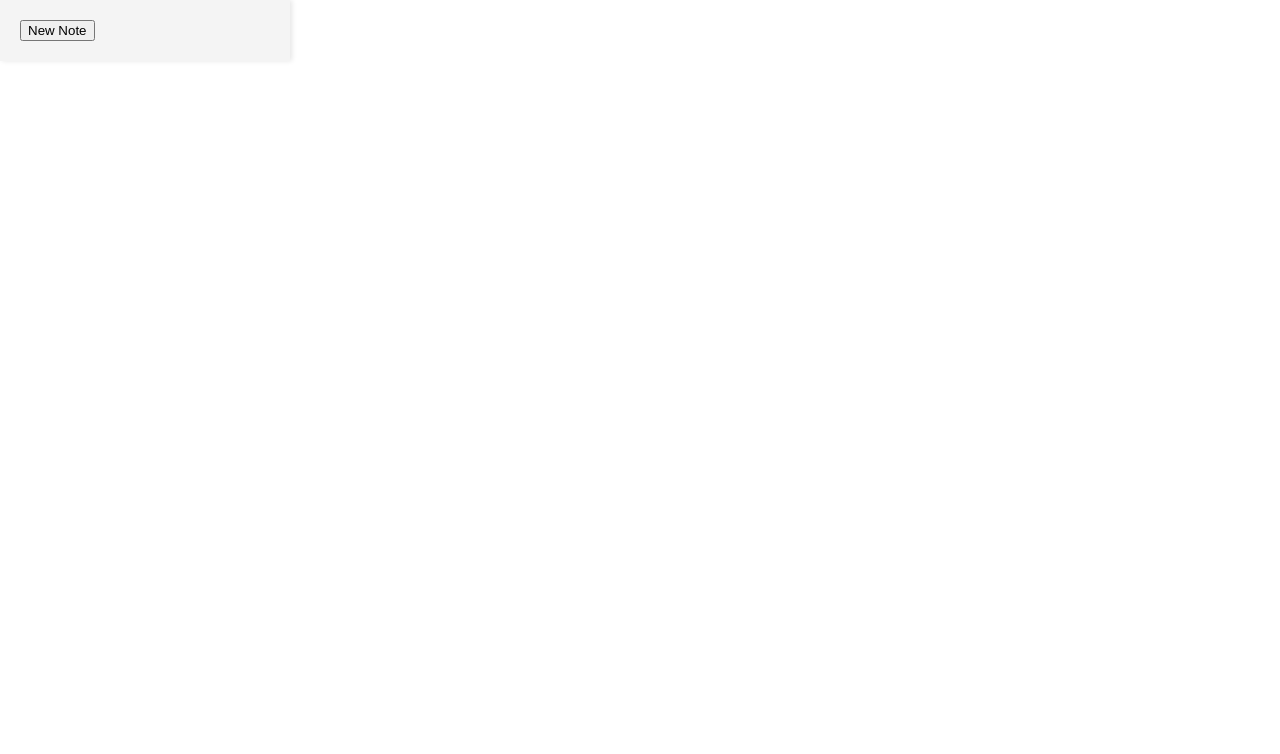
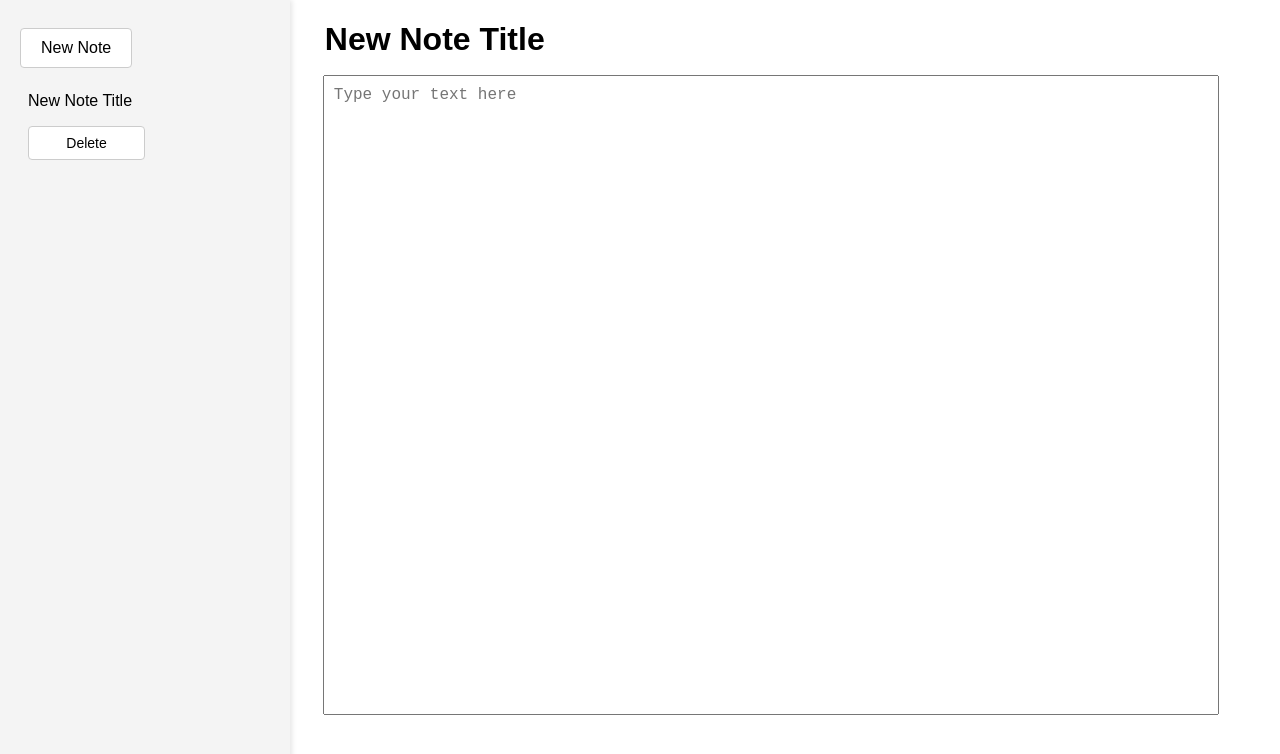
Before and after one commit to asd638796/dictee, a React (Vite) app: page / in a window 1280 px wide. Shown: the top 754 px of the page. Built offline with nearby package versions, Linux system fonts and the light colour scheme.

Commit message:
implement initial page layout, dynamic title change in sidebar

```diff
--- a/src/App.tsx
+++ b/src/App.tsx
@@ -7,31 +7,58 @@ import './index.css';
 
 interface Note {
   id: string;
+  title: string;
   body: string;
 }
 
 const App = (): React.JSX.Element => {
-  const [notes, setNotes] = useState<Note[]>(() => JSON.parse(localStorage.getItem('notes') || '[]'));
-  const [currentNoteId, setCurrentNoteId] = useState<string>((notes[0] && notes[0].id) || '');
+  const [notes, setNotes] = useState<Note[]>(() => {
+    const savedNotes = JSON.parse(localStorage.getItem('notes') || '[]');
+    return savedNotes.length > 0 ? savedNotes : [createInitialNote()];
+  });
+  const [currentNoteId, setCurrentNoteId] = useState<string>('');
 
   useEffect(() => {
     localStorage.setItem('notes', JSON.stringify(notes));
   }, [notes]);
 
+  useEffect(() => {
+    if (notes.length > 0 && !notes.find(note => note.id === currentNoteId)) {
+      setCurrentNoteId(notes[0].id);
+    }
+  }, [notes, currentNoteId]);
+
+  function createInitialNote(): Note {
+    return {
+      id: nanoid(),
+      title: "New Note Title",
+      body: ""
+    };
+  }
+
   function createNewNote(): void {
-    const newNote: Note = {
-      id: nanoid(),
-      body: "# Type your markdown note's title here"
-    };
+    const newNote: Note = createInitialNote();
     setNotes((prevNotes) => [newNote, ...prevNotes]);
     setCurrentNoteId(newNote.id);
   }
 
-  function updateNote(text: string): void {
+  function updateNoteTitle(title: string): void {
     setNotes((oldNotes) => {
       const newArray = oldNotes.map((note) => {
         if (note.id === currentNoteId) {
-          return { ...note, body: text };
+          return { ...note, title };
+        }
+        return note;
+      });
+      return [newArray.find(note => note.id === currentNoteId)!, ...newArray.filter(note => note.id !== currentNoteId)];
+    });
+  }
+
+  function updateNoteBody(body: string): void {
+    setNotes((oldNotes) => {
+      const newArray = oldNotes.map((note) => {
+        if (note.id === currentNoteId) {
+          return { ...note, body };
         }
         return note;
       });
@@ -44,9 +71,15 @@ const App = (): React.JSX.Element => {
   }
 
   function deleteNote(noteId: string): void {
-    setNotes((oldNotes) => oldNotes.filter(note => note.id !== noteId));
-    if (currentNoteId === noteId) {
-      setCurrentNoteId(notes[0]?.id || '');
+    if (notes.length > 1) {
+      setNotes((oldNotes) => oldNotes.filter(note => note.id !== noteId));
+      if (currentNoteId === noteId) {
+        setCurrentNoteId(notes[0]?.id || '');
+      }
+    } else {
+      const newNote = createInitialNote();
+      setNotes([newNote]);
+      setCurrentNoteId(newNote.id);
     }
   }
 
@@ -63,7 +96,11 @@ const App = (): React.JSX.Element => {
       </div>
       <div className="body-container">
         {currentNoteId && notes.length > 0 && (
-          <Body currentNote={findCurrentNote()} updateNote={updateNote} />
+          <Body
+            currentNote={findCurrentNote()}
+            updateNoteTitle={updateNoteTitle}
+            updateNoteBody={updateNoteBody}
+          />
         )}
       </div>
     </div>
--- a/src/components/Body.tsx
+++ b/src/components/Body.tsx
@@ -3,22 +3,39 @@ import React from 'react';
 
 interface Note {
   id: string;
+  title: string;
   body: string;
 }
 
 interface BodyProps {
   currentNote: Note | undefined;
-  updateNote: (text: string) => void;
+  updateNoteTitle: (text: string) => void;
+  updateNoteBody: (text: string) => void;
 }
 
-const Body = ({ currentNote, updateNote }: BodyProps): React.JSX.Element => {
-  function handleChange(event: React.ChangeEvent<HTMLTextAreaElement>) {
-    updateNote(event.target.value);
+const Body = ({ currentNote, updateNoteTitle, updateNoteBody }: BodyProps): React.JSX.Element => {
+  function handleTitleChange(event: React.ChangeEvent<HTMLInputElement>) {
+    updateNoteTitle(event.target.value);
+  }
+
+  function handleBodyChange(event: React.ChangeEvent<HTMLTextAreaElement>) {
+    updateNoteBody(event.target.value);
+
   }
 
   return (
     <div className="body">
-      <textarea value={currentNote?.body || ''} onChange={handleChange} />
+      <input className = "title"
+        type="text"
+        value={currentNote?.title || ''}
+        onChange={handleTitleChange}
+        placeholder="Title"
+      />
+      <textarea className="body-text"
+        value={currentNote?.body || ''}
+        onChange={handleBodyChange}
+        placeholder="Type your text here"
+      />
     </div>
   );
 };
--- a/src/components/Sidebar.tsx
+++ b/src/components/Sidebar.tsx
@@ -3,6 +3,7 @@ import React from 'react';
 
 interface Note {
   id: string;
+  title: string;
   body: string;
 }
 
@@ -20,7 +21,7 @@ const Sidebar = ({ notes, currentNote, setCurrentNoteId, newNote, deleteNote }:
       <button onClick={newNote}>New Note</button>
       {notes.map(note => (
         <div key={note.id} onClick={() => setCurrentNoteId(note.id)}>
-          <p>{note.body.split('\n')[0]}</p>
+          <p>{note.title}</p>
           <button onClick={(e) => { e.stopPropagation(); deleteNote(note.id); }}>Delete</button>
         </div>
       ))}
--- a/src/index.css
+++ b/src/index.css
@@ -17,6 +17,7 @@ body{
   background-color: #f4f4f4;
   padding: 20px;
   box-shadow: 2px 0 5px rgba(0, 0, 0, 0.1);
+  height: 95%;
 }
 
 .sidebar h2 {
@@ -43,7 +44,7 @@ body{
   margin-left: 1vw;
 }
 
-.body textarea {
+.body-text {
 
   min-height: 5vh;
   width: 70vw;
@@ -55,3 +56,89 @@ body{
   resize: none;
 
 }
+
+
+
+.body-text-container::before {
+  content: attr(data-placeholder);
+  position: absolute;
+  top: 8px;
+  left: 8px;
+  font-size: 1em;
+  color: #999;
+  pointer-events: none;
+  z-index: 0;
+  transition: opacity 0.3s ease;
+}
+
+
+
+
+.sidebar button {
+  display: inline-block;
+  margin: 8px 0;
+  padding: 10px 20px;
+  border: 1px solid #ccc;
+  background-color: white;
+  color: black;
+  font-size: 16px;
+  cursor: pointer;
+  border-radius: 4px;
+  transition: background-color 0.3s ease, color 0.3s ease;
+
+}
+
+.sidebar button:hover {
+  background-color: #f0f0f0;
+  color: #000;
+}
+
+.sidebar button:focus {
+  outline: none;
+  box-shadow: 0 0 3px #6200ea;
+}
+
+.sidebar div {
+  margin-bottom: 10px;
+  padding: 8px;
+
+  border-radius: 4px;
+  cursor: pointer;
+}
+
+.sidebar div p {
+  margin: 0;
+  padding: 8px 0;
+  flex-grow: 1;
+}
+
+.sidebar div button {
+  display: block;
+  width: 50%;
+  margin-top: 8px;
+  padding: 8px;
+  border: 1px solid #ccc;
+  background-color: white;
+  color: black;
+  font-size: 14px;
+  cursor: pointer;
+  border-radius: 4px;
+  transition: background-color 0.3s ease, color 0.3s ease;
+}
+
+.sidebar div button:hover {
+  background-color: #f0f0f0;
+  color: #000;
+}
+
+.title{
+  width: 100%;
+  font-size: 2em; /* Match h1 font size */
+  font-weight: bold; /* Match h1 font weight */
+  border: none;
+  outline: none;
+  margin-bottom: 16px;
+  margin-left: 1vw;
+  background-color: transparent; /* Make the background transparent */
+  color: inherit; /* Inherit the color from the parent */
+}
```
